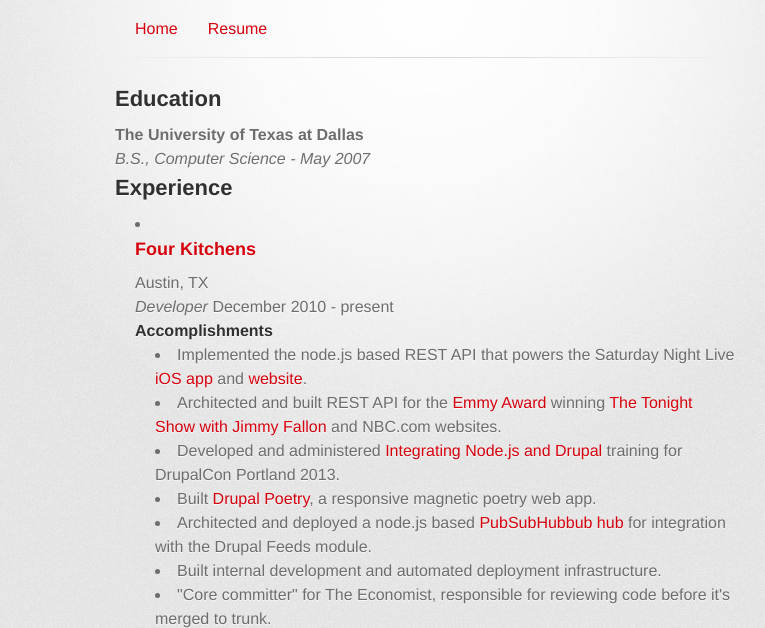
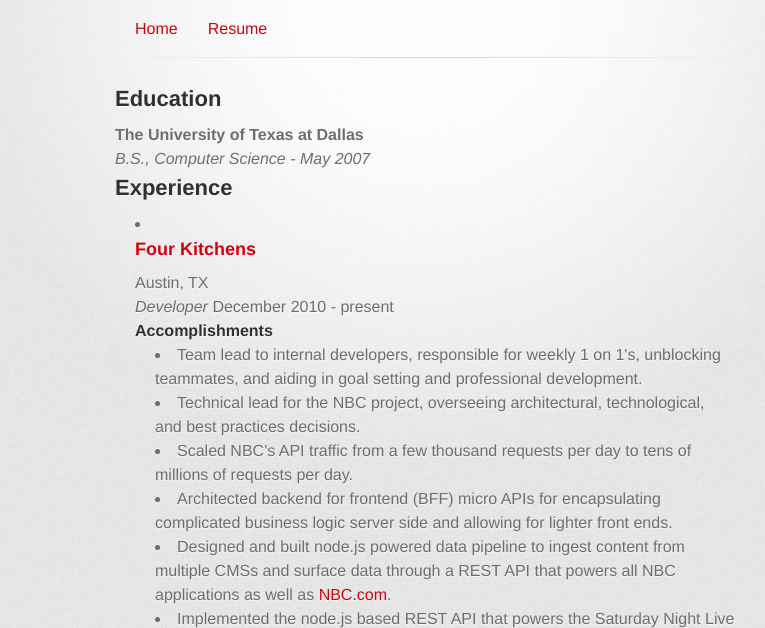
Before and after one commit to elliotttf/elliotttf.github.com, a plain HTML site: page resume.html in a window 1280 px wide. Shown: the part 121-749 px from the top of the page, without its empty margins (215-980 px from the left). Drawn offline with Linux system fonts and the light colour scheme; a web font is replaced by a local one.

Commit message:
docs: Recent updates for resume

```diff
--- a/resume.html
+++ b/resume.html
@@ -55,6 +55,11 @@
               <div class="accomplishments">
                 <h4>Accomplishments</h4>
                 <ul>
+                  <li>Team lead to internal developers, responsible for weekly 1 on 1's, unblocking teammates, and aiding in goal setting and professional development.</li>
+                  <li>Technical lead for the NBC project, overseeing architectural, technological, and best practices decisions.</li>
+                  <li>Scaled NBC's API traffic from a few thousand requests per day to tens of millions of requests per day.</li>
+                  <li>Architected backend for frontend (BFF) micro APIs for encapsulating complicated business logic server side and allowing for lighter front ends.</li>
+                  <li>Designed and built node.js powered data pipeline to ingest content from multiple CMSs and surface data through a REST API that powers all NBC applications as well as <a href="https://nbc.com">NBC.com</a>.</li>
                   <li>Implemented the node.js based REST API that powers the Saturday Night Live <a href="https://itunes.apple.com/us/app/snl/id949622036?mt=8">iOS app</a> and <a href="http://www.nbc.com/saturday-night-live/explore/season-40">website</a>.</li>
                   <li>Architected and built REST API for the <a href="http://www.emmys.com/content/tonight-show-starring-jimmy-fallon-digital-experience">Emmy Award</a> winning <a href="http://www.nbc.com/the-tonight-show">The Tonight Show with Jimmy Fallon</a> and NBC.com websites.</li>
                   <li>Developed and administered <a href="https://portland2013.drupal.org/node/3708">Integrating Node.js and Drupal</a> training for DrupalCon Portland 2013.</li>
```
